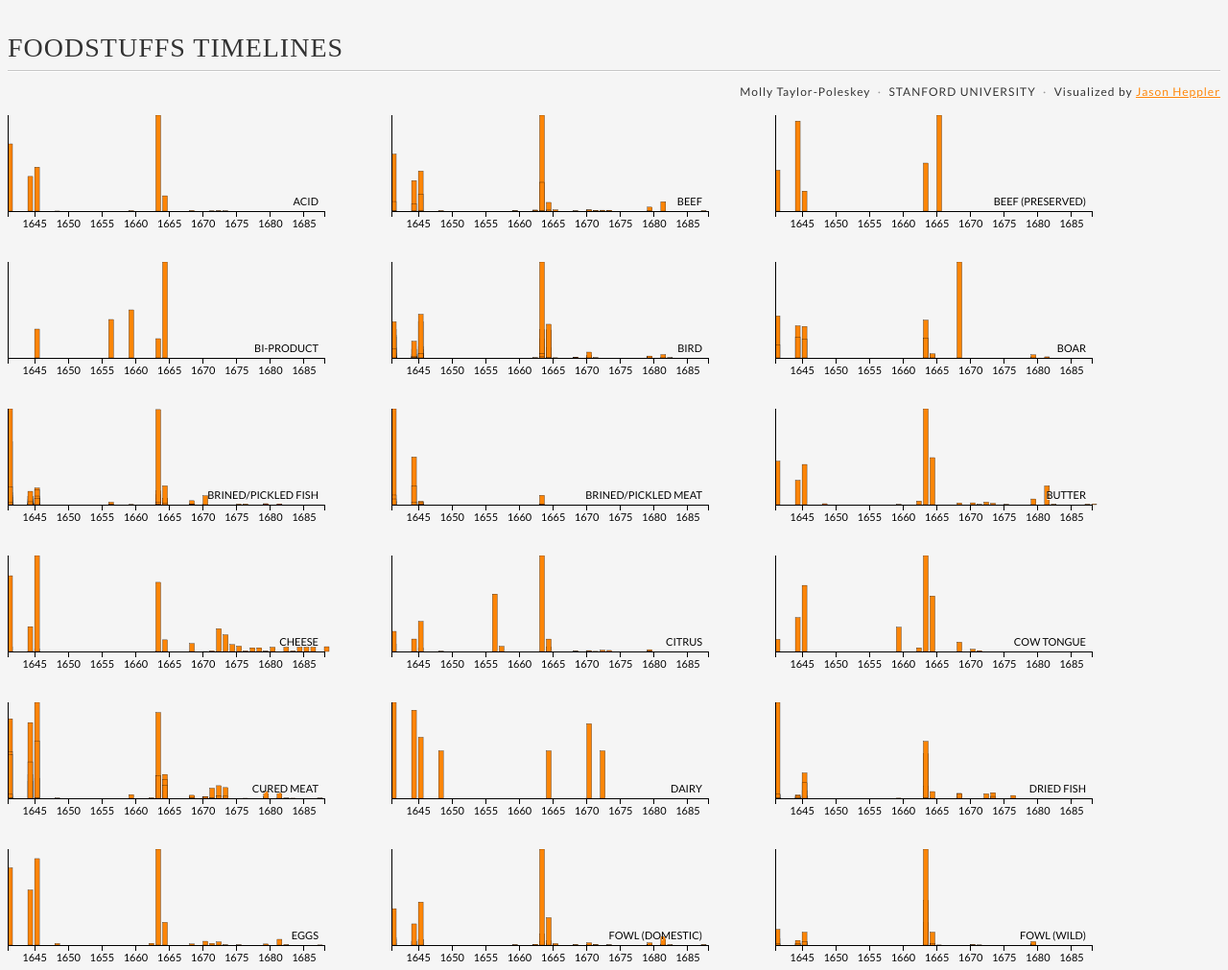
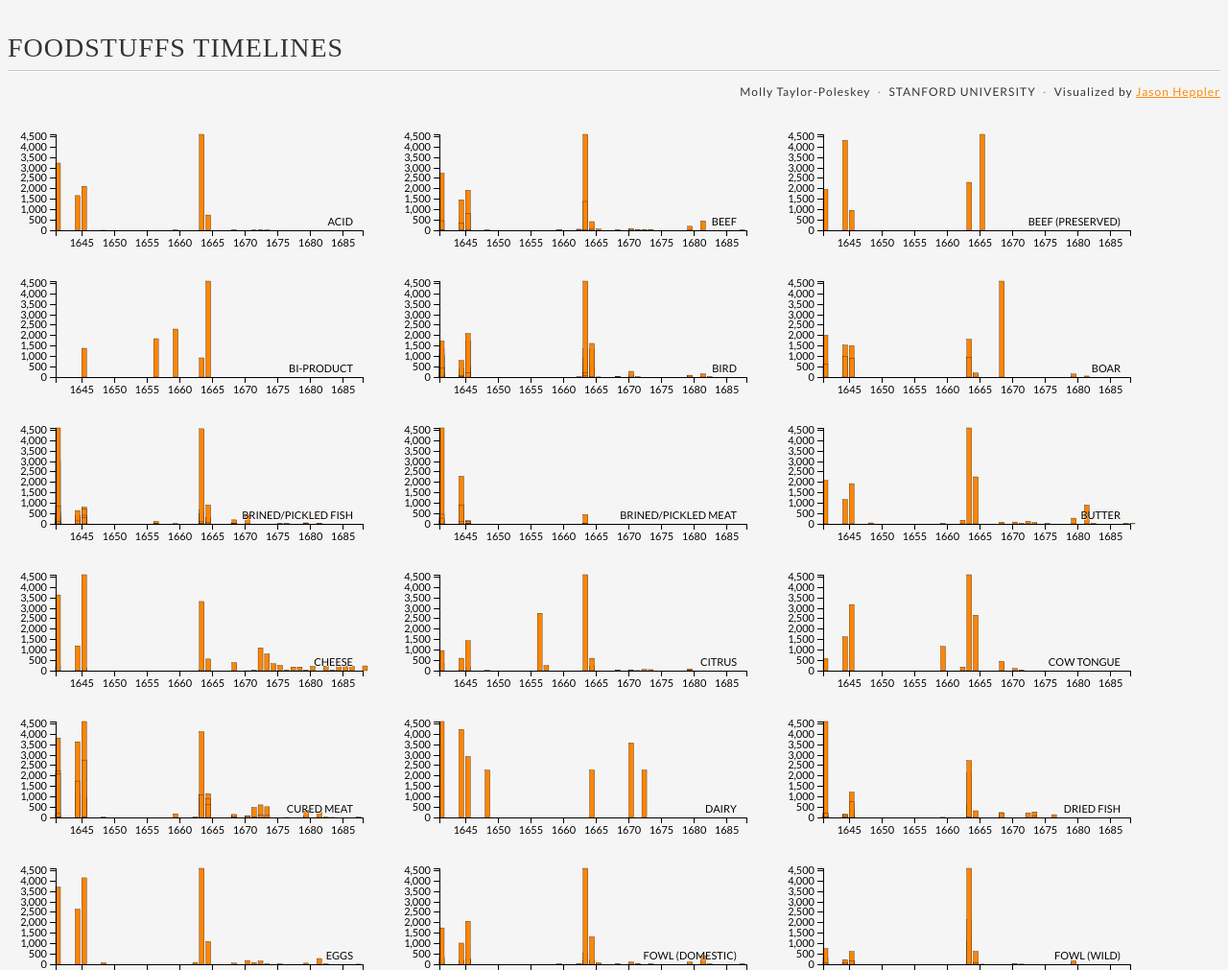
Before and after one commit to hepplerj/stanford-history, a plain HTML site: page people/mtpoleskey/groups.html in a window 1280 px wide. Shown: the top 1011 px of the page at 96% size. Drawn offline with nearby package versions, Linux system fonts and the light colour scheme; a web font is replaced by a local one.

Commit message:
Converting area charts to bar charts

```diff
--- a/people/mtpoleskey/groups.html
+++ b/people/mtpoleskey/groups.html
@@ -30,14 +30,15 @@
 
 <script type="text/javascript">
 
-  var margin = {top: 20, right: 30, bottom: 30, left: 40},
+var margin = {top: 20, right: 30, bottom: 30, left: 50},
     width = 400 - margin.right - margin.left,
     height = 150 - margin.top - margin.bottom,
     parse = d3.time.format("%Y").parse;
 
 // scales
 var x = d3.time.scale().range([0, width]),
-      y = d3.scale.linear().range([0, height]);
+    y = d3.scale.linear().range([0, height]),
+    yscaled = d3.scale.linear().range([height, 0]);
 
 // load data
 d3.csv("revised.csv", function(error, data) {
@@ -46,6 +47,10 @@
   var groups = d3.nest()
       .key(function(d) { return d.group; })
       .entries(data);
+
+  // var y_axis_scale = d3.scale.linear()
+  //     .domain([0, d3.extent(data, function(d) { return d.totals; })])
+  //     .range([height, 0]);
 
   // parse dates and numbers, assume values are sorted by date
   // compute the maximum totals per group
@@ -59,20 +64,36 @@
     d3.min(groups, function(s) { return s.values[0].date; }),
     d3.max(groups, function(s) { return s.values[s.values.length - 1].date; })
   ]);
-    y.domain([0, d3.max(data, function(d) { return d.totals; })]);
+  // y.domain([0, d3.max(data, function(d) { return d.totals; })]);
 
   // add an SVG element for each group
   var svg = d3.select("body").selectAll("g")
       .data(groups)
     .enter().append("svg")
       .attr("width", width + margin.left + margin.right)
-        .attr("height", height + margin.top + margin.bottom)
+      .attr("height", height + margin.top + margin.bottom);
+
+  var canvas_g = svg.append("g")
+      .attr("transform", "translate(" + margin.left + "," + margin.top + ")")
       .each(function(d) {
           var g = d3.select(this);
-            g.append("g")
-          .attr("transform", "translate(" + margin.left + "," + margin.top + ")");
+          g.append("g");
+        // .attr("transform", "translate(" + margin.left + "," + margin.top + ")");
 
         y.domain([0, d3.max(d.values, function(r) { return r.totals; })]);
+        yscaled.domain([0, d3.max(d.values, function(r) { return r.totals; })]);
+
+      // Draw the charts.
+
+        // // printing `0` data
+        // g.selectAll("rect.aevents")
+        //   .data(d.values)
+        // .enter().append("rect")
+        //   .attr("height", function(p) { return p.totals == 0 ? 100 : y(p.totals)})
+        //   .attr("width", 5)
+        //   .attr("x", function(p, q) { return x(p.date)})
+        //   .attr("y", function(p) { return p.totals == 0 ? 10 : height - y(p.totals)})
+        //   .attr("class", "zero_items")
 
         g.selectAll("rect.aevents")
           .data(d.values)
@@ -85,28 +106,32 @@
           .attr("class", "bar")
       })
 
+    // tooltip jquery goodness, using tipsy
+    // display the `total` amount for a bar graph on mouseover
     $('svg rect').tipsy({
       gravity: 's',
       html: true,
       title: function() {
-          var d = this.__data__, t = d.totals;
-          return t;
+        var d = this.__data__, t = d.totals, date = d.date;
+        return t + "<br/>" + d.date;
       }
     })
 
-    svg.append("g")
+  // draw x axis
+  canvas_g.append("g")
       .attr("class", "x axis")
       .attr("transform", "translate(0," + height + ")")
       .call(d3.svg.axis().scale(x).orient("bottom"));
 
-    svg.append("g")
+  // draw y axis
+  canvas_g.append("g")
       .attr("class", "y axis")
-        .call(d3.svg.axis().scale(y).orient("left"));
+      .call(d3.svg.axis().scale(yscaled).orient("left"));
 
-    // Add a small label for the group name.
+  // add a small label for the group name
   svg.append("text")
-        .attr("x", width - 6)
-        .attr("y", height - 6)
+      .attr("x", width + 40)
+      .attr("y", height + 15)
       .attr("text-anchor", "end")
       .text(function(d) { return d.key; });
 
```
Lines whose indentation alone changed are shown as unchanged.
